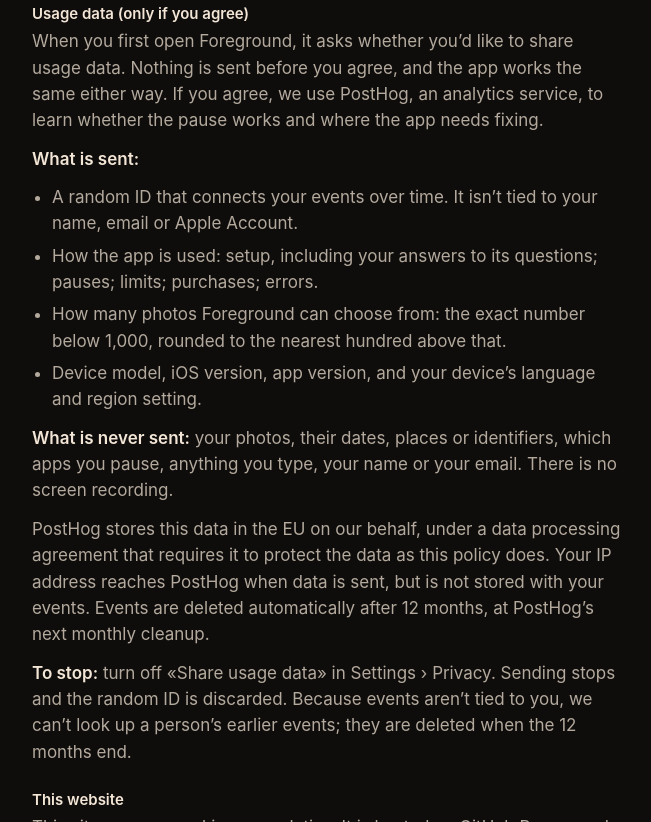
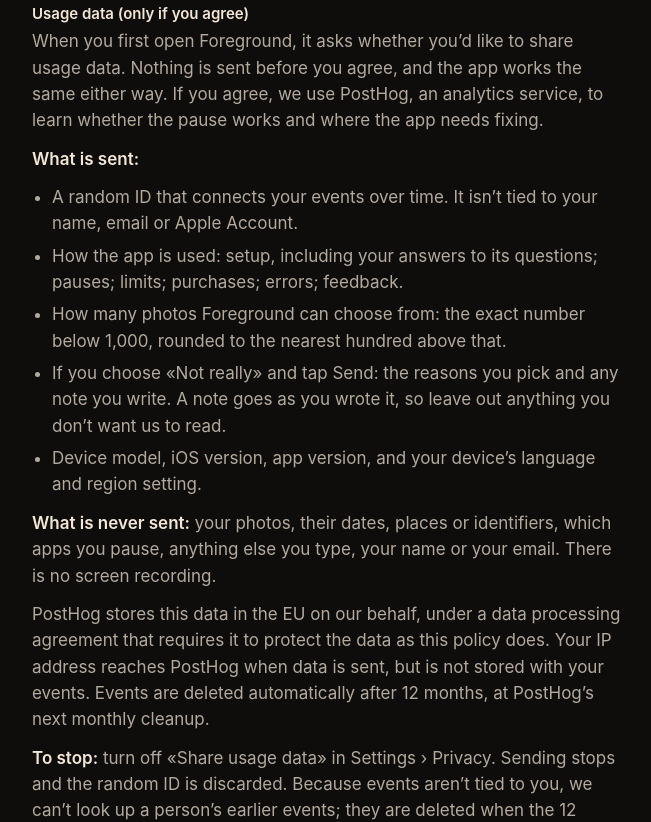
Before and after one commit to Alexander-Davidiak/foreground-site, a plain HTML site: page privacy/index.html in a window 1280 px wide. Shown: the part 1978-2800 px from the top of the page, without its empty margins (312-963 px from the left). Drawn offline with Linux system fonts and the light colour scheme.

Commit message:
Privacy: feedback reasons and note sent with Not really
Co-Authored-By: Claude Opus 5.5 <noreply@anthropic.com>

```diff
--- a/privacy/index.html
+++ b/privacy/index.html
@@ -15,7 +15,7 @@
     <header><a class="wordmark" href="../">Foreground</a></header>
     <main>
       <h1>Privacy Policy</h1>
-      <p class="updated">Effective November 4, 2026</p>
+      <p class="updated">Effective November 5, 2026</p>
 
       <div class="summary">
         <ul>
@@ -60,11 +60,12 @@
       <p><strong>What is sent:</strong></p>
       <ul>
         <li>A random ID that connects your events over time. It isn’t tied to your name, email or Apple Account.</li>
-        <li>How the app is used: setup, including your answers to its questions; pauses; limits; purchases; errors.</li>
+        <li>How the app is used: setup, including your answers to its questions; pauses; limits; purchases; errors; feedback.</li>
         <li>How many photos Foreground can choose from: the exact number below 1,000, rounded to the nearest hundred above that.</li>
+        <li>If you choose «Not really» and tap Send: the reasons you pick and any note you write. A note goes as you wrote it, so leave out anything you don’t want us to read.</li>
         <li>Device model, iOS version, app version, and your device’s language and region setting.</li>
       </ul>
-      <p><strong>What is never sent:</strong> your photos, their dates, places or identifiers, which apps you pause, anything you type, your name or your email. There is no screen recording.</p>
+      <p><strong>What is never sent:</strong> your photos, their dates, places or identifiers, which apps you pause, anything else you type, your name or your email. There is no screen recording.</p>
       <p>PostHog stores this data in the EU on our behalf, under a data processing agreement that requires it to protect the data as this policy does. Your IP address reaches PostHog when data is sent, but is not stored with your events. Events are deleted automatically after 12 months, at PostHog’s next monthly cleanup.</p>
       <p><strong>To stop:</strong> turn off «Share usage data» in Settings › Privacy. Sending stops and the random ID is discarded. Because events aren’t tied to you, we can’t look up a person’s earlier events; they are deleted when the 12 months end.</p>
 
```
